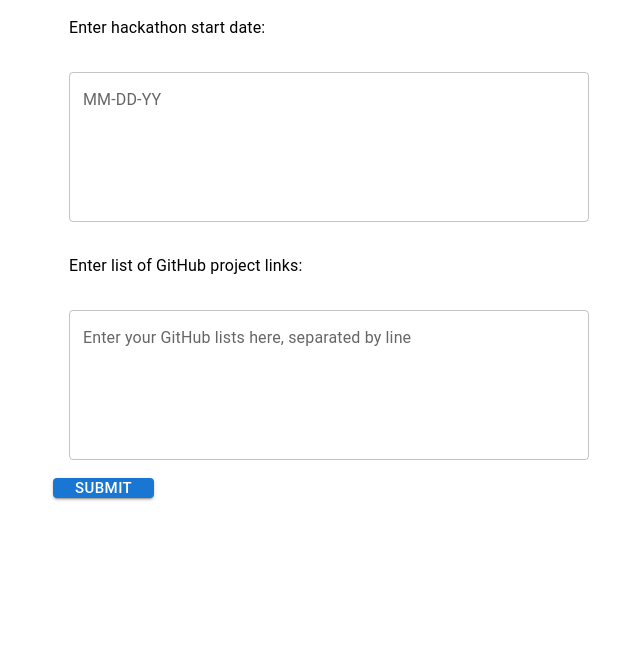
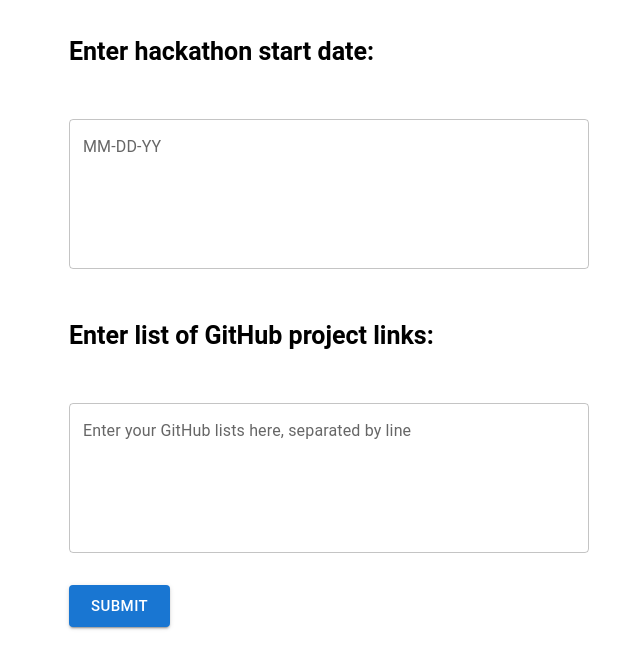
Before and after one commit to seanroades/hd22, a React (Create React App) app: page / in a window 1280 px wide. Shown: the top 668 px of the page, without its empty margins (311-951 px from the left). Built offline with nearby package versions, Linux system fonts and the light colour scheme; a web font is replaced by a local one.

Commit message:
ImportRepo alterations

```diff
--- a/src/Components/Pages/ImportRepo.tsx
+++ b/src/Components/Pages/ImportRepo.tsx
@@ -2,12 +2,15 @@ import '../../App.css'
 import React from 'react'
 import { Typography, TextField, Button, Grid, Container } from '@mui/material'
 import { makeStyles } from '@mui/styles'
+import { createTheme, responsiveFontSizes } from '@mui/material/styles';
+import { style } from '@mui/system';
+
 interface ImportProps {
   getData(event: any) : void;
 }
 
+
 const ImportRepo = (props: ImportProps) => {
-
   const styles = useStyles()
 
    return (
@@ -17,7 +20,9 @@ const ImportRepo = (props: ImportProps) => {
 
 
       <Grid item p={2}>
-        <Typography>Enter hackathon start date:</Typography>
+        <h2 className={styles.typo}>
+          Enter hackathon start date:
+          </h2>
       </Grid>
 
       <Grid item p={2}>
@@ -27,7 +32,9 @@ const ImportRepo = (props: ImportProps) => {
       </Grid>
 
       <Grid item p={2}>
-        <Typography>Enter list of GitHub project links: </Typography>
+      <h2 className={styles.typo}>
+          Enter list of GitHub project links:
+          </h2>
       </Grid>
 
       <Grid item p={2}>
@@ -36,7 +43,7 @@ const ImportRepo = (props: ImportProps) => {
             }}/>
       </Grid>
 
-      <Grid container direction="row" spacing="8">
+      {/* <Grid container direction="row" spacing="8"> */}
       <Grid item p={2}>
           <Button
             variant="contained"
@@ -48,7 +55,7 @@ const ImportRepo = (props: ImportProps) => {
             Submit
           </Button>
       </Grid>
-        </Grid>
+        {/* </Grid> */}
         {/* </div> */}
       </Container>
     </>
@@ -64,7 +71,11 @@ const useStyles = makeStyles({
     height: 150,
   },
   button: {
-    height: 20,
+    // height: 20,
+  },
+  typo: {
+    fontSize: 25,
+    fontFamily: 'Roboto',
   },
 })
 
```
